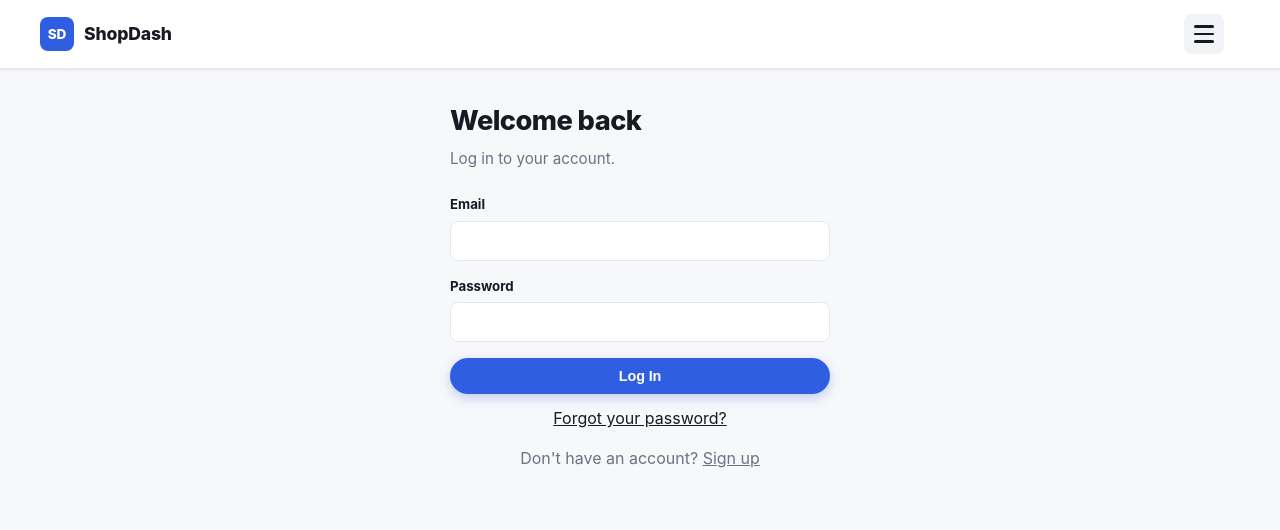
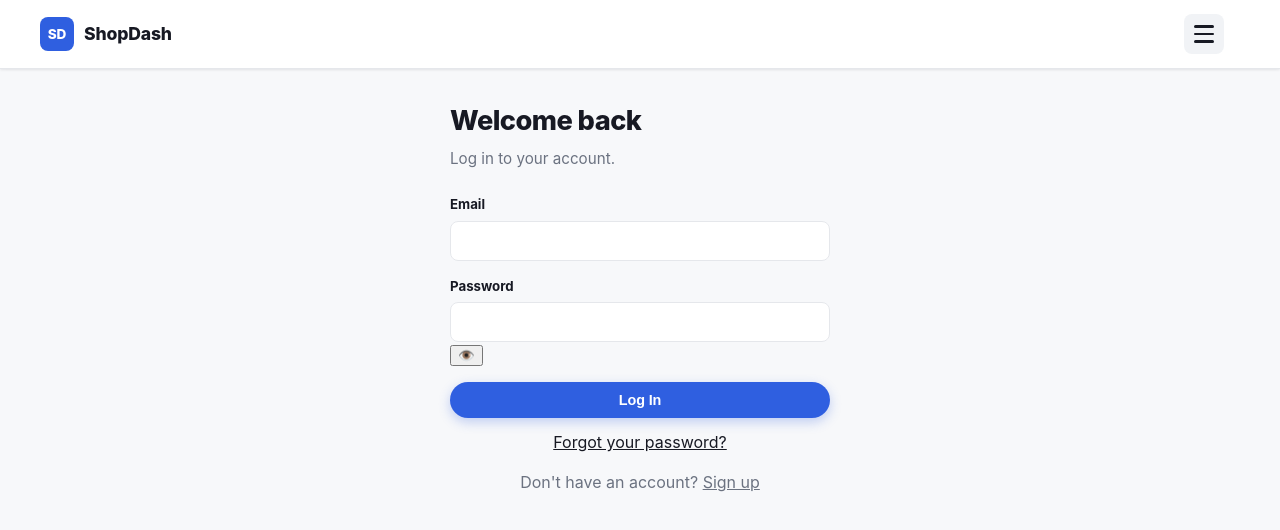
Before and after one commit to hussnainmughal123/Mern-e-commerce-, a React (Vite) app in the folder frontend/: page /login in a window 1280 px wide. Shown: the top 530 px of the page. Built offline with nearby package versions, Linux system fonts and the light colour scheme; no server answers.

Commit message:
Add password visibility toggle to Login form

```diff
--- a/frontend/src/pages/Login.jsx
+++ b/frontend/src/pages/Login.jsx
@@ -10,6 +10,7 @@ const Login = ({ onAuthSuccess }) => {
   const [errors, setErrors] = useState({});
   const [submitting, setSubmitting] = useState(false);
   const [serverError, setServerError] = useState('');
+  const [showPassword, setShowPassword] = useState(false);
 
   const handleChange = (e) => {
     const { name, value } = e.target;
@@ -65,13 +66,24 @@ const Login = ({ onAuthSuccess }) => {
 
         <div className="form-group">
           <label htmlFor="password">Password</label>
+          <div className="password-input-wrap">
             <input
               id="password"
               name="password"
-            type="password"
+              type={showPassword ? 'text' : 'password'}
               value={form.password}
               onChange={handleChange}
             />
+            <button
+              type="button"
+              className="password-toggle-btn"
+              onClick={() => setShowPassword((prev) => !prev)}
+              aria-label={showPassword ? 'Hide password' : 'Show password'}
+              tabIndex={-1}
+            >
+              {showPassword ? '🙈' : '👁️'}
+            </button>
+          </div>
           {errors.password && <span className="field-error">{errors.password}</span>}
         </div>
 
```
Lines whose indentation alone changed are shown as unchanged.
